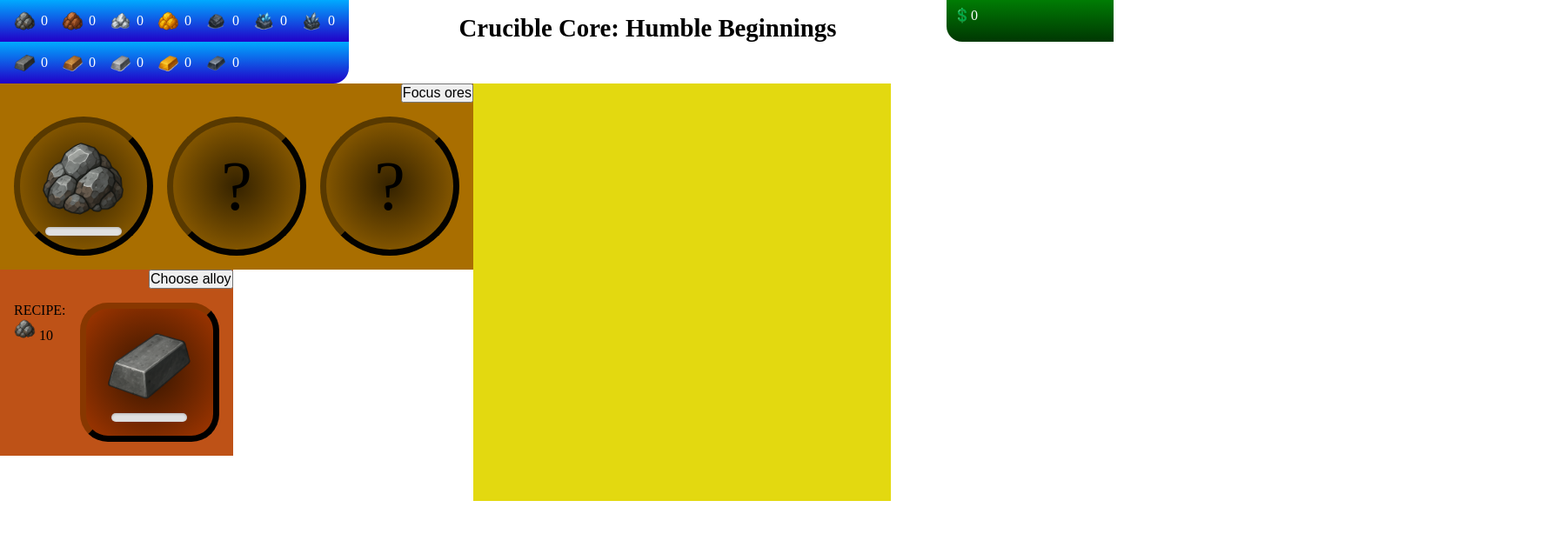
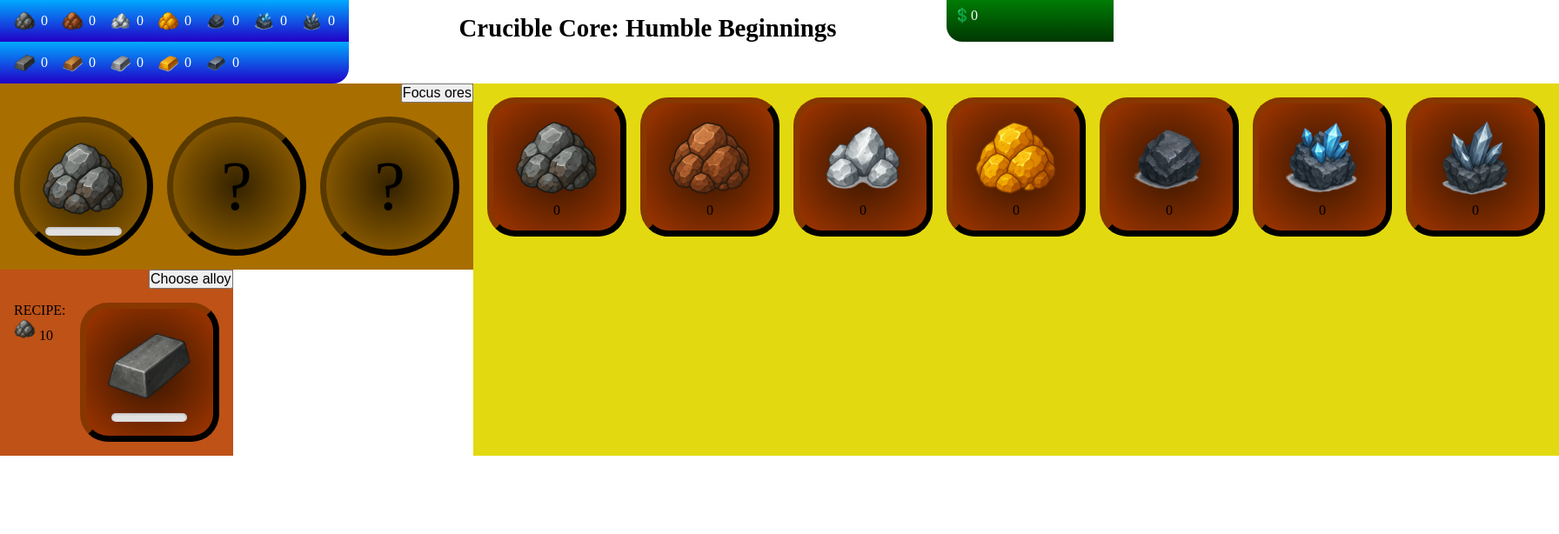
Before and after one commit to emanuelmisic/crucible-core, a React (Vite) app: page / in a window 1280 px wide. Shown: the top 614 px of the page at 87% size, 1792 px wide, since content can reach past the window. Built offline with nearby package versions, Linux system fonts and the light colour scheme.

Commit message:
add merchant (WIP)

```diff
--- a/src/App.tsx
+++ b/src/App.tsx
@@ -3,7 +3,8 @@ import "@/styles.scss";
 import ResourcesPanel from "@/components/panels/ResourcesPanel";
 import MiningPanel from "@/components/panels/MiningPanel";
 import SmeltingPanel from "@/components/panels/SmeltingPanel";
-import { useGame } from "./contexts/GameContext";
+import { useGame } from "@/contexts/GameContext";
+import MerchantPanel from "@/components/panels/MerchantPanel";
 
 function App() {
   const game = useGame();
@@ -29,14 +30,18 @@ function App() {
         <div style={{ display: "flex", flexDirection: "column" }}>
           <MiningPanel
             ores={
-				game.resources.filter((r) => r.type === "ore") as GameResourceOre[]
+              game.resources.filter(
+                (r) => r.type === "ore"
+              ) as GameResourceOre[]
             }
             miningProgress={game.miningProgress}
             mineOre={game.mineOre}
           />
           <SmeltingPanel
             ores={
-				game.resources.filter((r) => r.type === "ore") as GameResourceOre[]
+              game.resources.filter(
+                (r) => r.type === "ore"
+              ) as GameResourceOre[]
             }
             alloys={
               game.resources.filter(
@@ -47,9 +52,11 @@ function App() {
             smeltAlloy={game.smeltAlloy}
           />
         </div>
-        <div
-          style={{ width: "30rem", height: "30rem", background: "#e3d910" }}
-        ></div>
+        <MerchantPanel
+          ores={
+            game.resources.filter((r) => r.type === "ore") as GameResourceOre[]
+          }
+        />
       </div>
     </>
   );
--- a/src/components/dialogs/FocusOresDialog.tsx
+++ b/src/components/dialogs/FocusOresDialog.tsx
@@ -1,4 +1,3 @@
-import { act, useState } from "react";
 import Dialog from "@/components/ui/Dialog";
 import Image from "@/components/ui/Image";
 
--- /dev/null
+++ b/src/components/panels/MerchantPanel.tsx
@@ -0,0 +1,22 @@
+import Image from "@/components/ui/Image";
+
+interface MerchantPanelProps {
+  ores: GameResourceOre[];
+}
+
+function MerchantPanel({ ores }: MerchantPanelProps) {
+  return (
+    <div className="merchant-panel">
+      <div className="merchant-panel__item-container">
+        {ores.map((ore) => (
+          <div key={ore.name} className="item">
+            <Image resource={ore} />
+            <span>{ore.amount}</span>
+          </div>
+        ))}
+      </div>
+    </div>
+  );
+}
+
+export default MerchantPanel;
--- a/src/styles/Panels.scss
+++ b/src/styles/Panels.scss
@@ -125,3 +125,49 @@
     }
   }
 }
+
+.merchant-panel {
+  display: flex;
+  background-color: #e3d910;
+  width: fit-content;
+
+  .merchant-panel__header {
+    display: flex;
+
+    button {
+      margin-left: auto;
+    }
+  }
+
+  .merchant-panel__item-container {
+    display: flex;
+    gap: 1rem;
+    padding: 1rem;
+    .item {
+      display: flex;
+      flex-direction: column;
+      justify-content: center;
+      align-items: center;
+      background: #341500;
+      background: radial-gradient(
+        circle farthest-corner at center center,
+        #341500 0%,
+        #a23600 100%
+      );
+      background: -webkit-radial-gradient(
+        circle farthest-corner at center center,
+        #341500 0%,
+        #a23600 100%
+      );
+      background: -moz-radial-gradient(
+        circle farthest-corner at center center,
+        #341500 0%,
+        #a23600 100%
+      );
+      width: 10rem;
+      height: 10rem;
+      border: 7px outset #341500;
+      border-radius: 2rem;
+    }
+  }
+}
```
Also changed, not shown: src/styles/App.scss (+3 -4 lines). Lines whose indentation alone changed are shown as unchanged.
